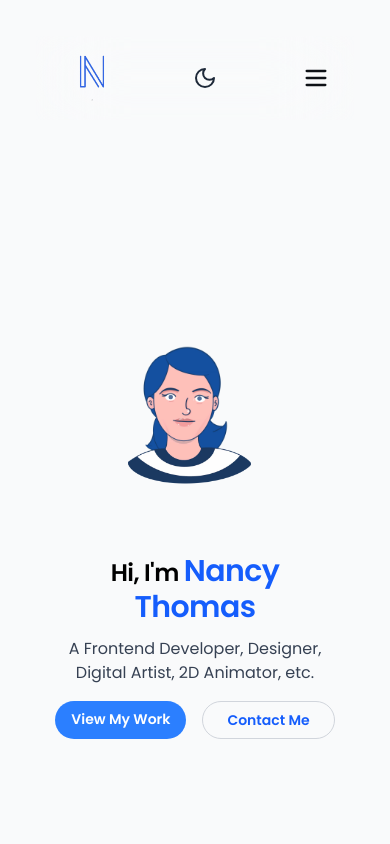
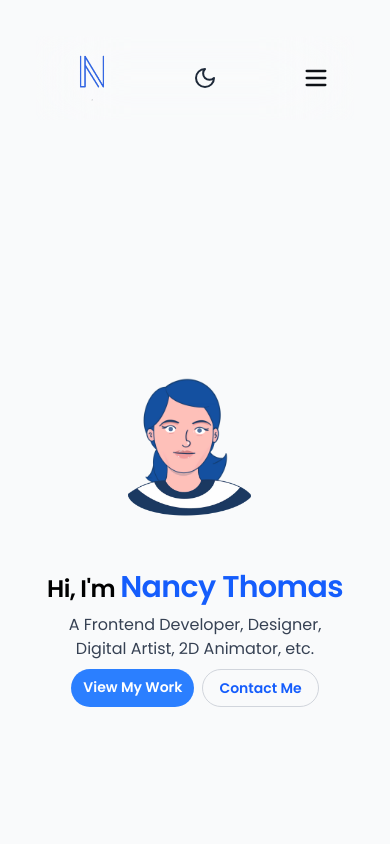
Before and after one commit to nancythomas2412/portfolio, a React (Vite) app: page / in a window 390 px wide. Shown: the top 844 px of the page. Built offline with nearby package versions, Linux system fonts and the light colour scheme.

Commit message:
Improves Responsiveness

```diff
--- a/src/pages/Home.jsx
+++ b/src/pages/Home.jsx
@@ -4,8 +4,8 @@
 
 function Home() {
   return (
-    <section className="max-w-full min-h-screen flex flex-col justify-center items-center p-4 sm:p-8">
-      <div className="grid grid-cols-1 sm:grid-cols-2 gap-8">
+    <section className="max-w-full flex flex-col justify-center items-center p-2 sm:p-4">
+      <div className="grid grid-cols-1 sm:grid-cols-2 gap-4">
         {/* Avatar (On Top for Small Screens, Right for Large Screens) */}
         <div className="order-1 sm:order-2 flex justify-center items-center">
           <Avatar />
@@ -26,7 +26,7 @@
           </motion.h1>
 
           <motion.p
-            className="sm:text-sm md:text-lg text-gray-700 dark:text-gray-300 mt-3 text-center sm:text-left"
+            className="sm:text-sm md:text-lg text-gray-700 dark:text-gray-300 mt-2 text-center sm:text-left"
             initial={{ opacity: 0 }}
             animate={{ opacity: 1 }}
             transition={{ delay: 0.5, duration: 1 }}
@@ -36,20 +36,20 @@
 
           {/* Buttons */}
           <motion.div
-            className="flex flex-wrap justify-center md:justify-start gap-4 mt-4"
+            className="flex flex-wrap justify-center md:justify-start gap-2 mt-2"
             initial={{ opacity: 0 }}
             animate={{ opacity: 1 }}
             transition={{ delay: 1, duration: 1 }}
           >
             <Link
               to="/projects"
-              className="px-4 py-2 sm:px-6 sm:py-3 bg-blue-500 dark:bg-blue-600 text-white rounded-full text-sm sm:text-lg font-semibold hover:bg-blue-400 dark:hover:bg-blue-700 transition"
+              className="px-3 py-2 sm:px-4 sm:py-2 bg-blue-500 dark:bg-blue-600 text-white rounded-full text-sm sm:text-lg font-semibold hover:bg-blue-400 dark:hover:bg-blue-700 transition"
             >
               View My Work
             </Link>
             <Link
               to="/contact"
-              className="px-6 py-2 sm:px-6 sm:py-3 border border-gray-300 dark:border-gray-500 text-blue-600 dark:text-gray-300 rounded-full text-sm sm:text-lg font-semibold hover:bg-gray-100 dark:hover:bg-gray-800 hover:text-gray-900 dark:hover:text-white transition"
+              className="px-4 py-2 sm:px-4 sm:py-2 border border-gray-300 dark:border-gray-500 text-blue-600 dark:text-gray-300 rounded-full text-sm sm:text-lg font-semibold hover:bg-gray-100 dark:hover:bg-gray-800 hover:text-gray-900 dark:hover:text-white transition"
             >
               Contact Me
             </Link>
```
